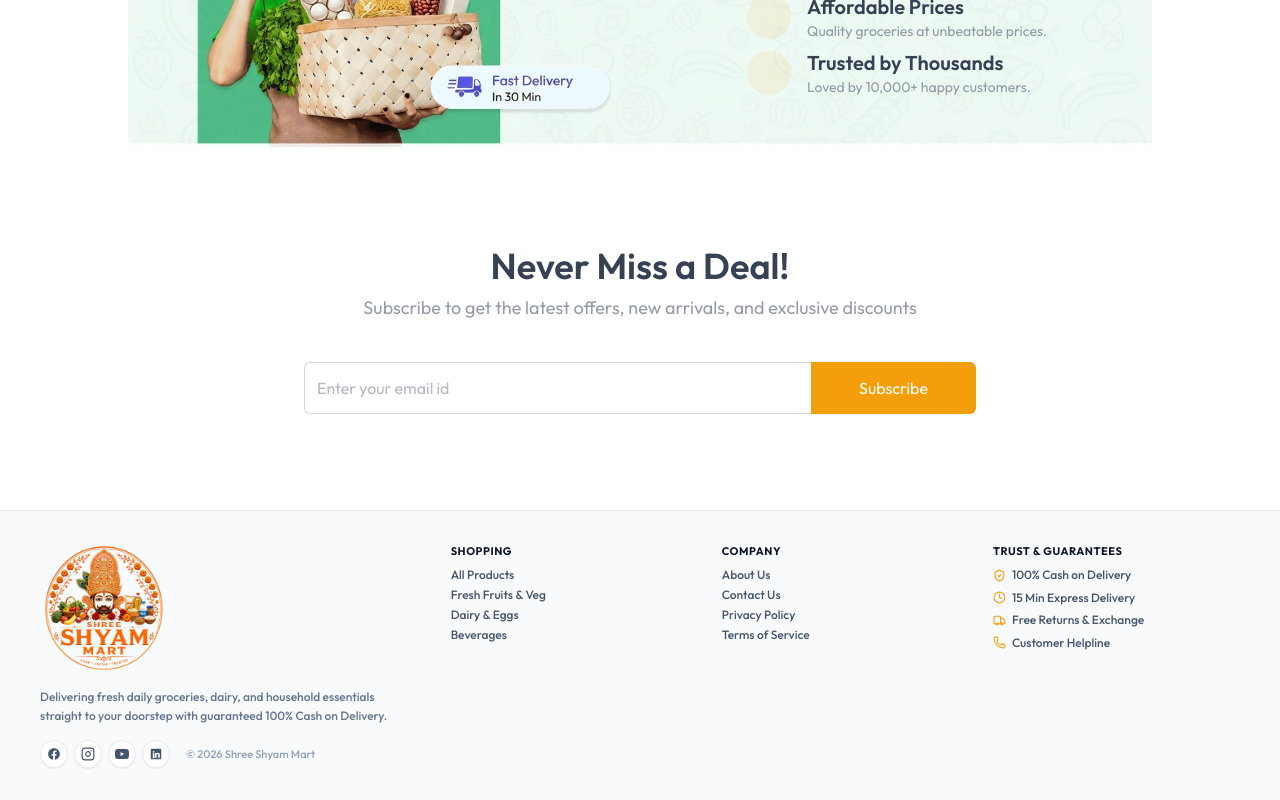
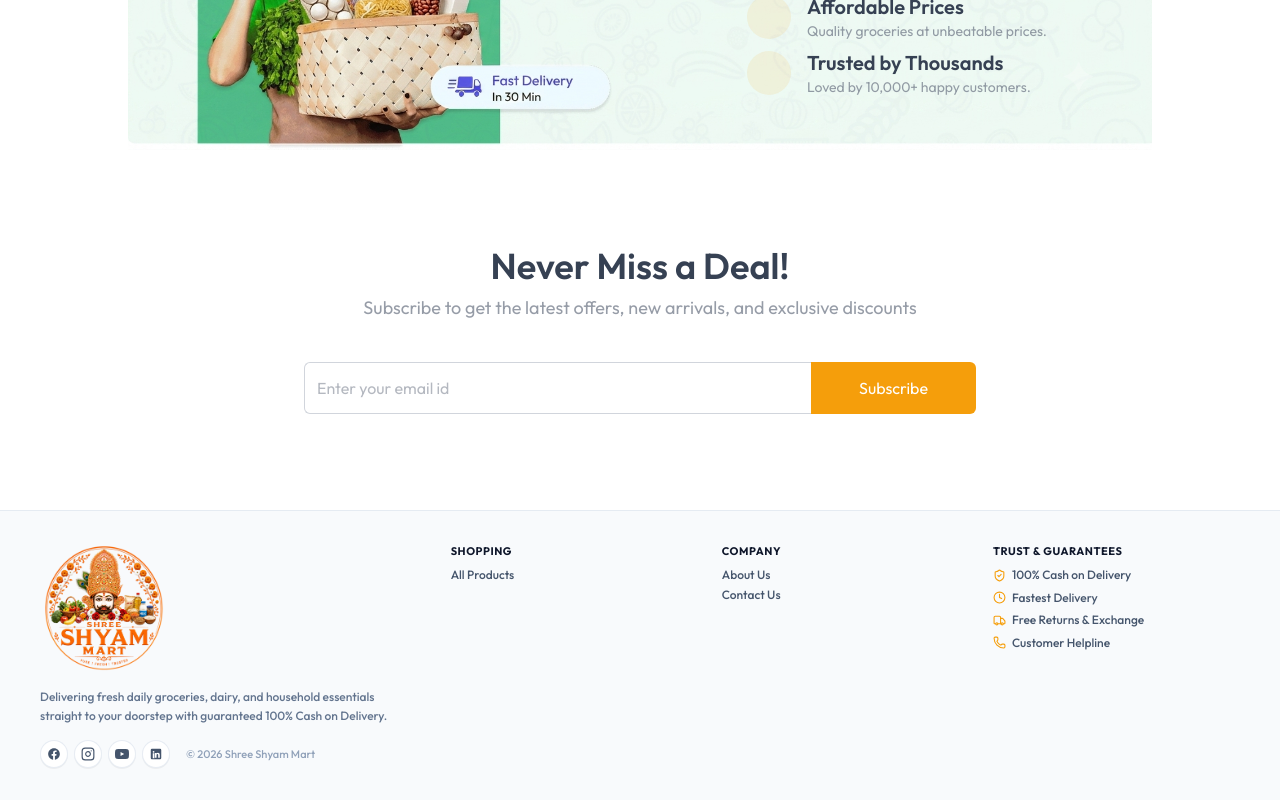
Before and after one commit to ankurrera/Shree-Shyam-Mart, a React (Vite) app in the folder client/: page / in a window 1280 px wide. Shown: the part 1194-1994 px from the top of the page. Built offline with nearby package versions, Linux system fonts and the light colour scheme; no server answers; some icons are missing.

Commit message:
updated footer

```diff
--- a/client/src/components/Footer.jsx
+++ b/client/src/components/Footer.jsx
@@ -42,9 +42,9 @@ const footerSections = [
         label: 'Shopping',
         links: [
             { title: 'All Products', href: '/products' },
-            { title: 'Fresh Fruits & Veg', href: '/products/fruits-and-vegetables' },
-            { title: 'Dairy & Eggs', href: '/products/dairy-and-eggs' },
-            { title: 'Beverages', href: '/products/beverages' },
+            // { title: 'Fresh Fruits & Veg', href: '/products/fruits-and-vegetables' },
+            // { title: 'Dairy & Eggs', href: '/products/dairy-and-eggs' },
+            // { title: 'Beverages', href: '/products/beverages' },
         ],
     },
     {
@@ -52,15 +52,15 @@ const footerSections = [
         links: [
             { title: 'About Us', href: '/' },
             { title: 'Contact Us', href: '/' },
-            { title: 'Privacy Policy', href: '/' },
-            { title: 'Terms of Service', href: '/' },
+            // { title: 'Privacy Policy', href: '/' },
+            // { title: 'Terms of Service', href: '/' },
         ],
     },
     {
         label: 'Trust & Guarantees',
         links: [
             { title: '100% Cash on Delivery', href: '#', icon: ShieldCheck },
-            { title: '15 Min Express Delivery', href: '#', icon: Clock },
+            { title: 'Fastest Delivery', href: '#', icon: Clock },
             { title: 'Free Returns & Exchange', href: '#', icon: Truck },
             { title: 'Customer Helpline', href: '#', icon: Phone },
         ],
```
